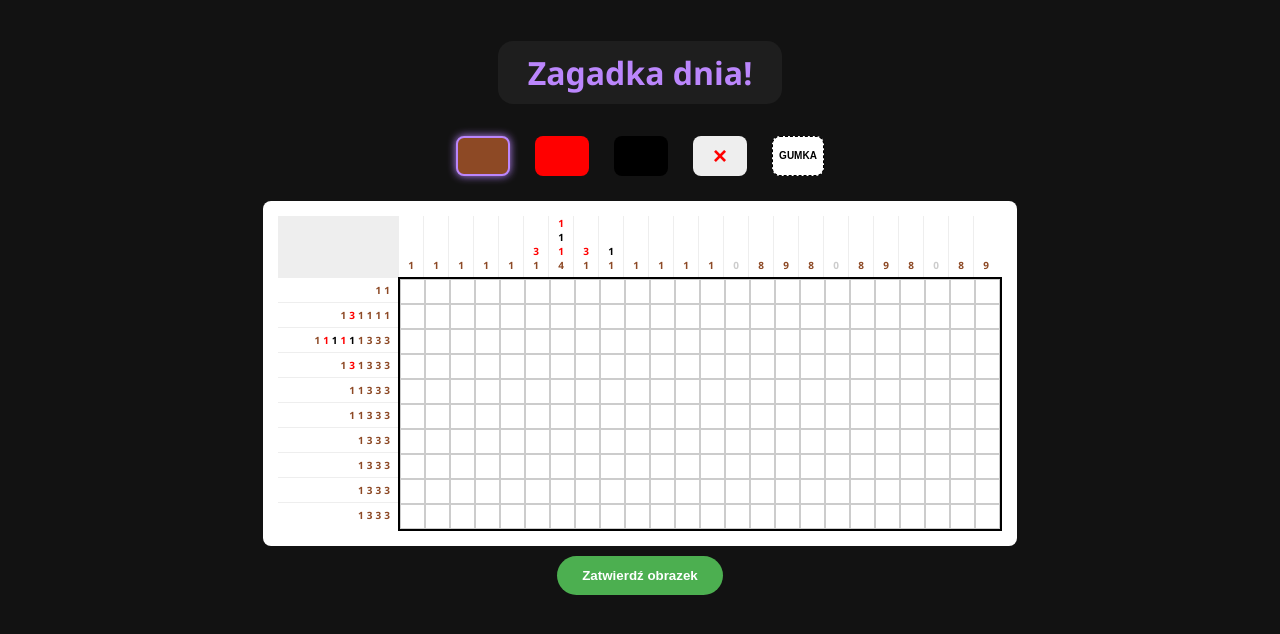
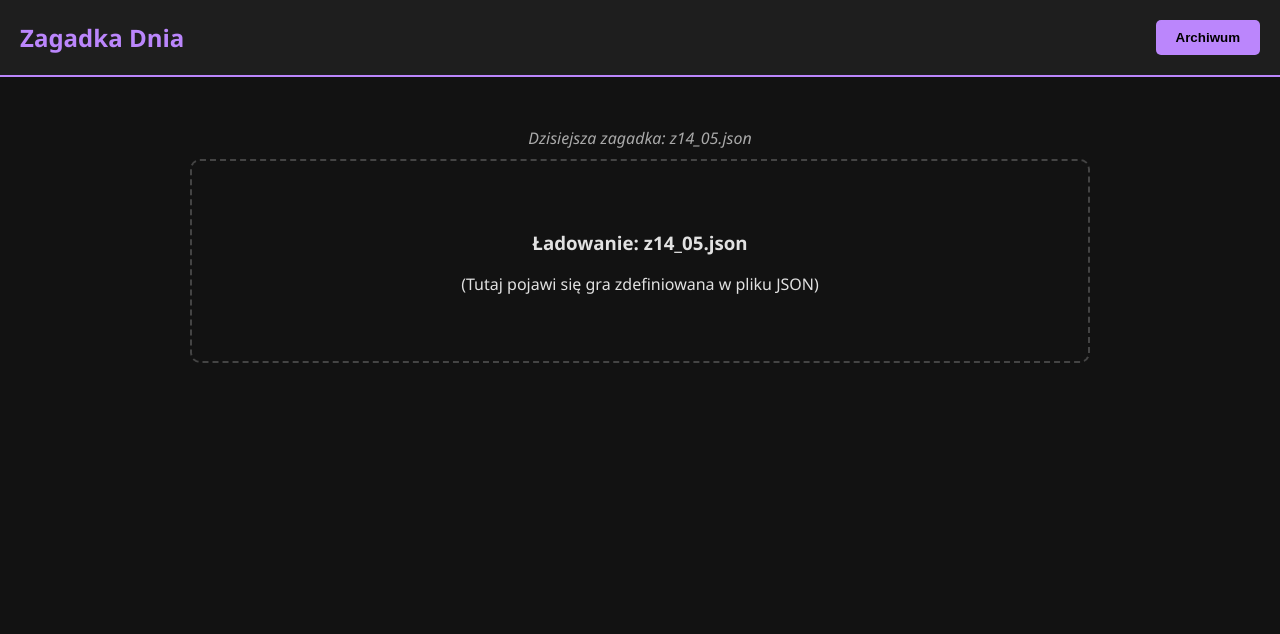
Before and after one commit to Werraaa/zagadka_dnia, a plain HTML site: page index.html in a window 1280 px wide. Drawn offline with Linux system fonts and the light colour scheme.

Commit message:
index.html

```diff
--- a/index.html
+++ b/index.html
@@ -3,277 +3,280 @@
 <head>
     <meta charset="UTF-8">
     <meta name="viewport" content="width=device-width, initial-scale=1.0">
-    <title>Zagadka dnia!</title>
+    <title>Zagadka Dnia - Archiwum</title>
     <style>
         :root {
             --bg-page: #121212;
+            --bg-panel: #1e1e1e;
             --accent: #bb86fc;
+            --accent-soft: #f48fb1;
             --text-main: #e1e1e1;
-            --cell-size: 25px;
+            --tile-bg: #2c2c2c;
+            --cell-size: 30px;
         }
 
         body {
-            font-family: 'Segoe UI', sans-serif;
+            font-family: 'Segoe UI', Tahoma, Geneva, Verdana, sans-serif;
             background-color: var(--bg-page);
             color: var(--text-main);
             margin: 0;
             display: flex;
             flex-direction: column;
             align-items: center;
-            padding: 20px;
             min-height: 100vh;
-            user-select: none;
         }
 
-        h1 { color: var(--accent); background: rgba(255,255,255,0.05); padding: 10px 30px; border-radius: 15px; }
-        .hidden { display: none !important; }
-
-        /* NONOGRAM */
-        .nonogram-layout {
-            display: inline-grid;
-            grid-template-columns: 120px auto;
-            background: white;
-            padding: 15px;
-            border-radius: 8px;
-            color: #000;
+        header {
+            width: 100%;
+            padding: 20px;
+            background: var(--bg-panel);
+            display: flex;
+            justify-content: space-between;
+            align-items: center;
+            box-sizing: border-box;
+            border-bottom: 2px solid var(--accent);
         }
 
-        .hints-top { display: grid; grid-template-columns: repeat(24, var(--cell-size)); grid-column: 2; }
-        .hints-left { display: grid; grid-template-rows: repeat(10, var(--cell-size)); grid-row: 2; }
-        .grid-nonogram {
-            display: grid;
-            grid-template-columns: repeat(24, var(--cell-size));
-            grid-template-rows: repeat(10, var(--cell-size));
-            border: 2px solid #000;
-            grid-column: 2;
-            grid-row: 2;
-            position: relative;
-            background: #fff;
+        #archive-header {
+            display: none;
+            width: 100%;
+            padding: 10px;
+            background: #252525;
+            justify-content: center;
+            border-bottom: 1px solid #444;
         }
 
-        .cell {
-            width: var(--cell-size);
-            height: var(--cell-size);
-            border: 1px solid #ccc;
-            box-sizing: border-box;
-            background: #fff;
-            position: relative;
+        h1 { margin: 0; color: var(--accent); font-size: 1.5rem; }
+
+        .btn-main {
+            background: var(--accent);
+            color: #000;
+            border: none;
+            padding: 10px 20px;
+            border-radius: 5px;
+            cursor: pointer;
+            font-weight: bold;
+            transition: 0.3s;
         }
 
-        .cell.marked-x::after {
-            content: "×"; color: red; position: absolute; top: 50%; left: 50%;
-            transform: translate(-50%, -50%); font-size: 18px; font-weight: bold;
+        .btn-main:hover { opacity: 0.8; }
+
+        #main-container {
+            width: 100%;
+            max-width: 900px;
+            padding: 20px;
+            display: flex;
+            flex-direction: column;
+            align-items: center;
         }
 
-        .c-c { background-color: #000000 !important; }
-        .c-r { background-color: #ff0000 !important; }
-        .c-b { background-color: #8d4925 !important; }
-
-        .hint-group { display: flex; background: #fff; font-size: 10px; font-weight: 900; box-sizing: border-box; }
-        .h-t { flex-direction: column; justify-content: flex-end; align-items: center; border-left: 1px solid #eee; padding-bottom: 5px; }
-        .h-l { flex-direction: row; justify-content: flex-end; align-items: center; border-top: 1px solid #eee; padding-right: 8px; gap: 3px; }
-
-        /* Nakładka ptaka - 3 wiersze, 5 kolumn (aby zmieścić rcrc) */
-        #bird-overlay {
-            position: absolute;
-            display: grid;
-            grid-template-columns: repeat(5, var(--cell-size));
-            grid-template-rows: repeat(3, var(--cell-size));
-            pointer-events: none;
-            z-index: 100;
+        /* Sekcja Kalendarza */
+        #archive-section {
+            display: none;
+            background: var(--bg-panel);
+            padding: 20px;
+            border-radius: 15px;
+            margin-top: 20px;
+            box-shadow: 0 4px 15px rgba(0,0,0,0.5);
         }
 
-        #goralki-jpg { width: 100%; max-width: 800px; border-radius: 15px; box-shadow: 0 0 30px var(--accent); margin-top: 20px; }
+        .calendar-nav {
+            display: flex;
+            justify-content: space-between;
+            align-items: center;
+            margin-bottom: 15px;
+        }
 
-        button { background: #4caf50; color: white; border: none; padding: 12px 25px; border-radius: 20px; cursor: pointer; font-weight: bold; margin: 10px; }
-        .btn-brush { width: 40px; height: 40px; border-radius: 8px; border: 2px solid transparent; cursor: pointer; display: flex; align-items: center; justify-content: center; }
-        .btn-brush.active { border-color: var(--accent); box-shadow: 0 0 8px var(--accent); }
+        .calendar-grid {
+            display: grid;
+            grid-template-columns: repeat(7, 1fr);
+            gap: 5px;
+            text-align: center;
+        }
+
+        .day-header { font-weight: bold; color: var(--accent); padding: 5px; }
+
+        .day {
+            padding: 10px;
+            background: #333;
+            border-radius: 5px;
+            cursor: pointer;
+            transition: 0.2s;
+            min-width: 35px;
+        }
+
+        .day:hover { background: #444; }
+
+        .day.has-puzzle {
+            background: var(--accent-soft);
+            color: #000;
+            font-weight: bold;
+        }
+
+        .day.empty { background: transparent; cursor: default; }
+
+        /* Gra / Placeholder */
+        #game-area {
+            width: 100%;
+            margin-top: 30px;
+            text-align: center;
+        }
+
+        #status-label {
+            margin-bottom: 10px;
+            font-style: italic;
+            color: #aaa;
+        }
+
+        .hidden { display: none; }
     </style>
 </head>
-<body onmousedown="isMouseDown = true" onmouseup="isMouseDown = false">
+<body>
 
-    <h1>Zagadka dnia!</h1>
-
-    <div id="section-nonogram">
-        <div id="brush-panel" style="margin-bottom: 15px; display: flex; gap: 5px; justify-content: center;">
-            <button class="btn-brush active" id="btn-b" onclick="setBrush('b')" style="background:#8d4925"></button>
-            <button class="btn-brush" id="btn-r" onclick="setBrush('r')" style="background:#f00"></button>
-            <button class="btn-brush" id="btn-c" onclick="setBrush('c')" style="background:#000"></button>
-            <button class="btn-brush" id="btn-x" onclick="setBrush('x')" style="background:#eee; color: red; font-size: 24px; font-weight: bold;">×</button>
-            <button class="btn-brush" id="btn-0" onclick="setBrush('0')" style="background:#fff; border: 1px dashed #000; color: #000; font-size: 10px;">GUMKA</button>
+    <div id="archive-header">
+        <button class="btn-main" onclick="toggleArchive()">Otwórz Kalendarz Archiwum</button>
     </div>
 
-        <div class="nonogram-layout">
-            <div style="background:#eee; grid-row: 1; grid-column: 1;"></div>
-            <div id="t-hints" class="hints-top"></div>
-            <div id="l-hints" class="hints-left"></div>
-            <div id="n-grid" class="grid-nonogram">
-                <div id="bird-overlay" class="hidden"></div>
+    <header id="top-header">
+        <h1>Zagadka Dnia</h1>
+        <button class="btn-main" onclick="toggleArchive()">Archiwum</button>
+    </header>
+
+    <div id="main-container">
+        <div id="archive-section">
+            <div class="calendar-nav">
+                <button class="btn-main" onclick="changeMonth(-1)">&lt;</button>
+                <h2 id="current-month-year">Maj 2026</h2>
+                <button class="btn-main" onclick="changeMonth(1)">&gt;</button>
             </div>
-        </div>
-        <br>
-        <div style="text-align: center;">
-            <button id="btn-submit-nono" onclick="checkNonogram()">Zatwierdź obrazek</button>
-        </div>
+            <div class="calendar-grid" id="calendar-days"></div>
         </div>
 
-    <div id="final-section" class="hidden">
-        <h2 style="color: var(--accent); text-align: center;">🎉 GRATULACJE!</h2>
-        <div style="text-align: center;">
-            <img src="goralki.jpg" id="goralki-jpg" alt="Nagroda">
+        <div id="game-area">
+            <div id="status-label">Ładowanie dzisiejszej zagadki...</div>
+            <div id="puzzle-content">
+                <!-- Tu skrypt wstrzyknie komponenty gry -->
+                <p>Przygotowywanie komponentów gry...</p>
+            </div>
         </div>
     </div>
 
     <script>
-    let isMouseDown = false;
-    let currentBrush = 'b';
+        let currentViewDate = new Date(); // Do nawigacji w kalendarzu
+        let isArchiveOpen = false;
 
-    const nonoSol = [
-        "b00000000000b000000000000",
-        "0b000rrr000b000b000b000b0",
-        "00b00rcrc0b000bbb0bbb0bbb",
-        "000b0rrr0b0000bbb0bbb0bbb",
-        "0000b000b00000bbb0bbb0bbb",
-        "00000b0b000000bbb0bbb0bbb",
-        "000000b0000000bbb0bbb0bbb",
-        "000000b0000000bbb0bbb0bbb",
-        "000000b0000000bbb0bbb0bbb",
-        "000000b0000000bbb0bbb0bbb"
-    ].map(row => row.split(''));
-
-    function setBrush(b) {
-        currentBrush = b;
-        document.querySelectorAll('.btn-brush').forEach(btn => btn.classList.remove('active'));
-        document.getElementById('btn-' + b).classList.add('active');
+        // Funkcja generująca nazwę pliku na podstawie daty (np. z14_05.json)
+        function getFileNameForDate(date) {
+            const day = String(date.getDate()).padStart(2, '0');
+            const month = String(date.getMonth() + 1).padStart(2, '0');
+            return `z${day}_${month}.json`;
         }
 
-    function paintCell(cell) {
-        cell.className = "cell";
-        if(currentBrush === 'x') cell.classList.add("marked-x");
-        else if(currentBrush !== '0') cell.classList.add("c-" + currentBrush);
-    }
+        async function loadPuzzle(date) {
+            const fileName = getFileNameForDate(date);
+            const statusLabel = document.getElementById('status-label');
+            const isToday = date.toDateString() === new Date().toDateString();
 
-    function initNonogram() {
-        const g = document.getElementById("n-grid");
-        const lh = document.getElementById("l-hints");
-        const th = document.getElementById("t-hints");
-        const colorMap = { b:'#8d4925', r:'#f00', c:'#000', '0':'#ccc' };
+            statusLabel.innerText = isToday ? `Dzisiejsza zagadka: ${fileName}` : `Archiwalna zagadka: ${fileName}`;
 
-        for(let r=0; r<10; r++) {
-            const hints = getHints(nonoSol[r]);
-            const d = document.createElement("div"); d.className="hint-group h-l";
-            hints.forEach(h => {
-                const s = document.createElement("span"); s.style.color = colorMap[h.t];
-                s.innerText = h.c; d.appendChild(s);
-            });
-            lh.appendChild(d);
+            try {
+                // Próba pobrania pliku JSON
+                // const response = await fetch(`zagadki/${fileName}`);
+                // if (!response.ok) throw new Error();
+                // const data = await response.json();
+                // renderPuzzle(data);
 
-            for(let c=0; c<24; c++) {
-                const cell = document.createElement("div"); cell.className="cell";
-                cell.dataset.r = r; cell.dataset.c = c;
-                cell.onmousedown = (e) => { e.preventDefault(); paintCell(cell); };
-                cell.onmouseenter = () => { if(isMouseDown) paintCell(cell); };
-                g.appendChild(cell);
+                console.log("Próba załadowania pliku:", fileName);
+                document.getElementById('puzzle-content').innerHTML = `
+                    <div style="padding: 50px; border: 2px dashed #444; border-radius: 10px;">
+                        <h3>Ładowanie: ${fileName}</h3>
+                        <p>(Tutaj pojawi się gra zdefiniowana w pliku JSON)</p>
+                    </div>
+                `;
+            } catch (e) {
+                document.getElementById('puzzle-content').innerHTML = `<p>Błąd: Plik ${fileName} nie został znaleziony.</p>`;
             }
         }
 
-        for(let c=0; c<24; c++) {
-            const col = []; for(let r=0; r<10; r++) col.push(nonoSol[r][c]);
-            const hints = getHints(col);
-            const d = document.createElement("div"); d.className="hint-group h-t";
-            hints.forEach(h => {
-                const s = document.createElement("span"); s.style.color = colorMap[h.t];
-                s.innerText = h.c; d.appendChild(s);
-            });
-            th.appendChild(d);
+        function toggleArchive() {
+            const archiveSection = document.getElementById('archive-section');
+            const topHeader = document.getElementById('top-header');
+            const archiveHeader = document.getElementById('archive-header');
+
+            isArchiveOpen = !isArchiveOpen;
+
+            if (isArchiveOpen) {
+                archiveSection.style.display = 'block';
+                renderCalendar();
+            } else {
+                archiveSection.style.display = 'none';
             }
         }
 
-    function getHints(arr) {
-        let h = [], c = 0, l = '0';
-        arr.forEach(v => {
-            if(v !== '0') {
-                if(v === l) c++;
-                else { if(c > 0) h.push({c, t: l}); c = 1; l = v; }
-            } else { if(c > 0) h.push({c, t: l}); c = 0; l = '0'; }
+        function renderCalendar() {
+            const grid = document.getElementById('calendar-days');
+            const monthYearLabel = document.getElementById('current-month-year');
+            grid.innerHTML = '';
+
+            const year = currentViewDate.getFullYear();
+            const month = currentViewDate.getMonth();
+
+            const monthNames = ["Styczeń", "Luty", "Marzec", "Kwiecień", "Maj", "Czerwiec", "Lipiec", "Sierpień", "Wrzesień", "Październik", "Listopad", "Grudzień"];
+            monthYearLabel.innerText = `${monthNames[month]} ${year}`;
+
+            // Nagłówki dni tygodnia
+            ["Pn", "Wt", "Śr", "Czw", "Pt", "Sb", "Nd"].forEach(d => {
+                const div = document.createElement('div');
+                div.className = 'day-header';
+                div.innerText = d;
+                grid.appendChild(div);
             });
-        if(c > 0) h.push({c, t: l});
-        return h.length ? h : [{c:0, t:'0'}];
+
+            const firstDay = new Date(year, month, 1).getDay();
+            const offset = firstDay === 0 ? 6 : firstDay - 1; // Dostosowanie do poniedziałku jako 1. dnia
+            const daysInMonth = new Date(year, month + 1, 0).getDate();
+
+            // Puste pola przed pierwszym dniem
+            for (let i = 0; i < offset; i++) {
+                const empty = document.createElement('div');
+                empty.className = 'day empty';
+                grid.appendChild(empty);
             }
 
-    async function checkNonogram() {
-        const cells = document.querySelectorAll("#n-grid .cell");
-        let ok = true;
-        cells.forEach(cell => {
-            const r = parseInt(cell.dataset.r), c = parseInt(cell.dataset.c);
-            const sol = nonoSol[r][c];
-            if(sol === '0') {
-                if(cell.classList.contains("marked-x")) return;
-                if(cell.classList.length > 1) ok = false;
-            } else if(!cell.classList.contains("c-" + sol)) ok = false;
-        });
+            const today = new Date();
 
-        if(ok) {
-            document.getElementById("btn-submit-nono").disabled = true;
-            await runBirdAnimation();
-            document.getElementById("section-nonogram").classList.add("hidden");
-            document.getElementById("final-section").classList.remove("hidden");
-        } else alert("Obrazek zawiera błędy!");
+            for (let d = 1; d <= daysInMonth; d++) {
+                const dateObj = new Date(year, month, d);
+                const dayDiv = document.createElement('div');
+                dayDiv.className = 'day';
+                dayDiv.innerText = d;
+
+                // Sprawdzanie czy data jest z przeszłości lub dziś (czy istnieje zagadka)
+                // W prawdziwym wdrożeniu można tu sprawdzać tablicę dostępnych plików
+                if (dateObj <= today) {
+                    dayDiv.classList.add('has-puzzle');
+                    dayDiv.onclick = () => {
+                        // Po kliknięciu: ładuj zagadkę i przełącz UI
+                        loadPuzzle(dateObj);
+                        document.getElementById('top-header').style.display = 'none';
+                        document.getElementById('archive-header').style.display = 'flex';
+                        // archiveSection.style.display = 'none'; // Możesz zamknąć kalendarz po wyborze
+                    };
                 }
 
-    async function runBirdAnimation() {
-        const overlay = document.getElementById("bird-overlay");
-        overlay.innerHTML = "";
-        overlay.classList.remove("hidden");
-
-        // Definicja ptaka (3 wiersze x 5 kolumn dla r=1,2,3 c=4,5,6,7,8)
-        // Wiersz 1: rrr00 (c=4,5,6)
-        // Wiersz 2: rcrc0 (c=4,5,6,7)
-        // Wiersz 3: rrr00 (c=4,5,6)
-        const birdGrid = [
-            ['r','r','r','0','0'],
-            ['r','c','r','c','0'],
-            ['r','r','r','0','0']
-        ];
-
-        birdGrid.flat().forEach(color => {
-            const d = document.createElement("div");
-            d.className = "cell";
-            if(color !== '0') d.classList.add("c-" + color);
-            else d.style.background = "transparent";
-            d.style.border = "none";
-            overlay.appendChild(d);
-        });
-
-        // Pozycja startowa (r=1, c=4)
-        const startX = 4 * 25;
-        const startY = 1 * 25;
-        overlay.style.left = startX + "px";
-        overlay.style.top = startY + "px";
-
-        // Ukrycie statycznych komórek na planszy
-        for(let r=1; r<=3; r++) {
-            for(let c=4; c<=8; c++) {
-                const orig = document.querySelector(`.cell[data-r="${r}"][data-c="${c}"]`);
-                if(orig) orig.style.visibility = "hidden";
+                grid.appendChild(dayDiv);
             }
         }
 
-        // Animacja
-        const anim = overlay.animate([
-            { transform: 'translateX(0px)' },
-            { transform: 'translateX(-50px)', offset: 0.2 }, // 2 pola w lewo
-            { transform: 'translateX(400px)', opacity: 0 }    // 16 pól w prawo od startu
-        ], {
-            duration: 2500,
-            easing: "ease-in-out",
-            fill: "forwards"
-        });
-
-        return anim.finished;
+        function changeMonth(delta) {
+            currentViewDate.setMonth(currentViewDate.getMonth() + delta);
+            renderCalendar();
         }
 
-    initNonogram();
+        // Start: Ładuj dzisiejszą zagadkę przy uruchomieniu
+        window.onload = () => {
+            loadPuzzle(new Date());
+        };
     </script>
 </body>
 </html>
```
Lines whose indentation alone changed are shown as unchanged.
